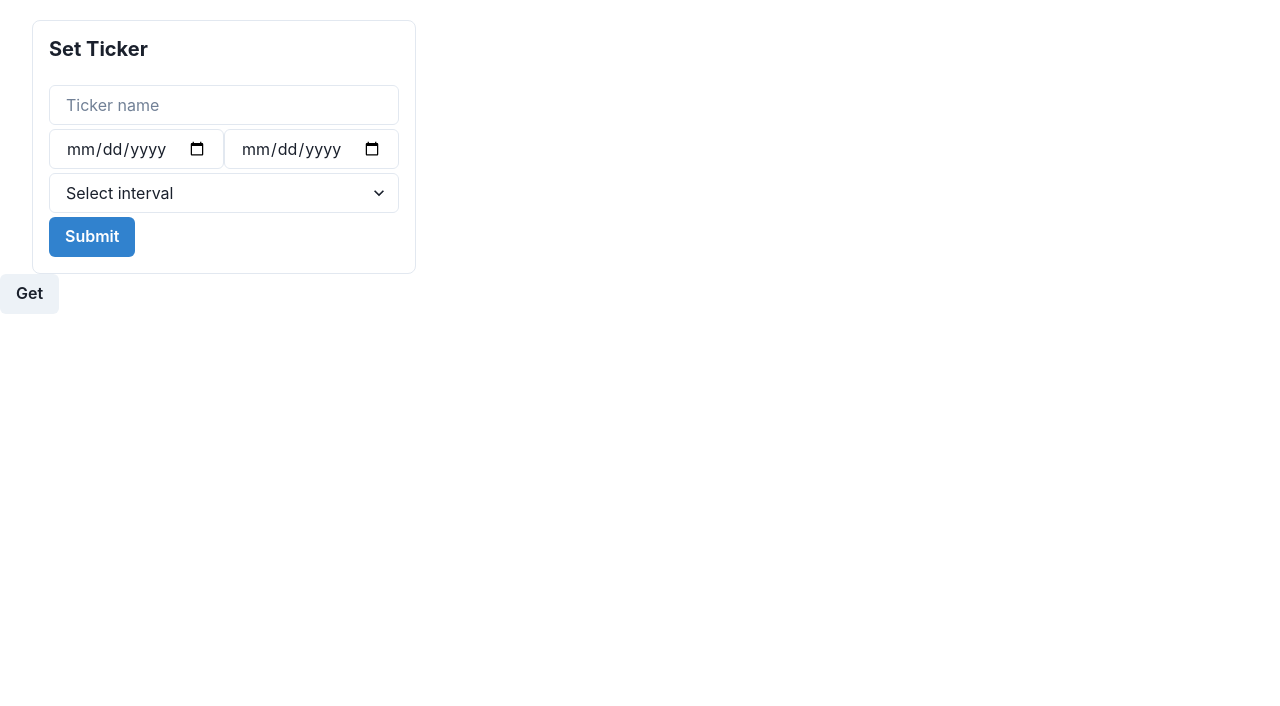
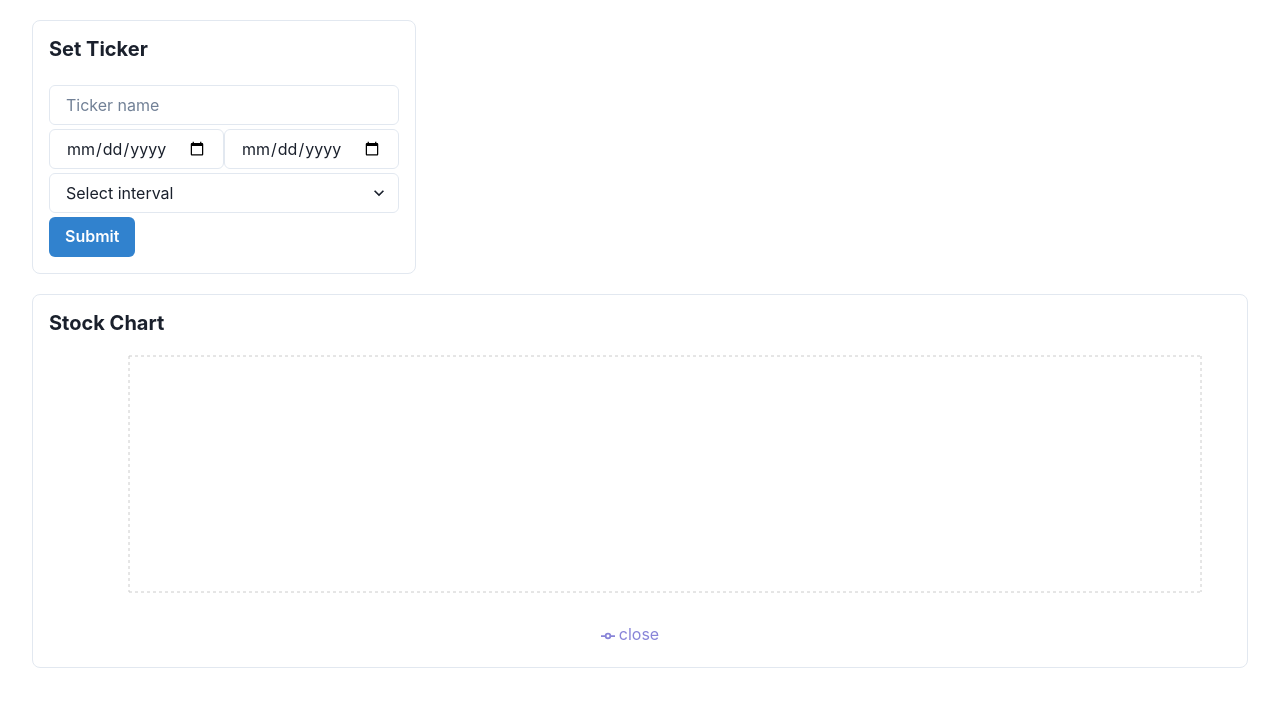
Before and after one commit to ToukoH/treidaus-setti, a React (Create React App) app: page / in a window 1280 px wide. Shown: the top 706 px of the page. Built offline with nearby package versions, Linux system fonts and the light colour scheme.

Commit message:
stock chart

```diff
--- a/src/components/PricesTable.jsx
+++ b/src/components/PricesTable.jsx
@@ -1,20 +1,70 @@
-import React from 'react'
-import getFile, { res } from '../utilities/fetchPrices'
-import { Button, Box, Heading } from '@chakra-ui/react'
-import { LineChart, Line, XAxis, YAxis, CartesianGrid, Tooltip, Legend, ResponsiveContainer } from 'recharts'
+import React, { useEffect, useState } from 'react'
+import {
+    LineChart,
+    Line,
+    XAxis,
+    YAxis,
+    CartesianGrid,
+    Tooltip,
+    Legend,
+    ResponsiveContainer
+} from 'recharts'
+import { Box, Heading } from '@chakra-ui/react'
+import { res } from '../utilities/fetchPrices'
 
-function PricesTable () {
-    const handlePress = () => {
-        console.log(res)
-    }
+const StockChart = () => {
+    const [chartData, setChartData] = useState([])
+
+    useEffect(() => {
+        if (res && Object.keys(res).length > 0) {
+            const formattedData = Object.entries(res).map(([date, data]) => {
+                return {
+                    date: date.substring(0, 10),
+                    close: data.Close
+                }
+            })
+            setChartData(formattedData)
+        }
+    }, [res])
 
     return (
-        <div className='ticker-container'>
-            <Box>
-                <Button onClick={handlePress}>Get</Button>
+        <div className="container full-width">
+            <Box
+                borderWidth='1px'
+                borderRadius='lg'
+                overflow='hidden'
+                p={4} ml={8} mt={5} mr={8}>
+                <Heading
+                    size="md"
+                    mb={4}>
+                    Stock Chart
+                </Heading>
+                <ResponsiveContainer width="100%" height={300}>
+                    <LineChart
+                        data={chartData}
+                        margin={{
+                            top: 5,
+                            right: 30,
+                            left: 20,
+                            bottom: 5
+                        }}
+                    >
+                        <CartesianGrid strokeDasharray="3 3" />
+                        <XAxis dataKey="date" />
+                        <YAxis />
+                        <Tooltip />
+                        <Legend />
+                        <Line
+                            type="monotone"
+                            dataKey="close"
+                            stroke="#8884d8"
+                            activeDot={{ r: 8 }}
+                        />
+                    </LineChart>
+                </ResponsiveContainer>
             </Box>
         </div>
     )
 }
 
-export default PricesTable
+export default StockChart
```
